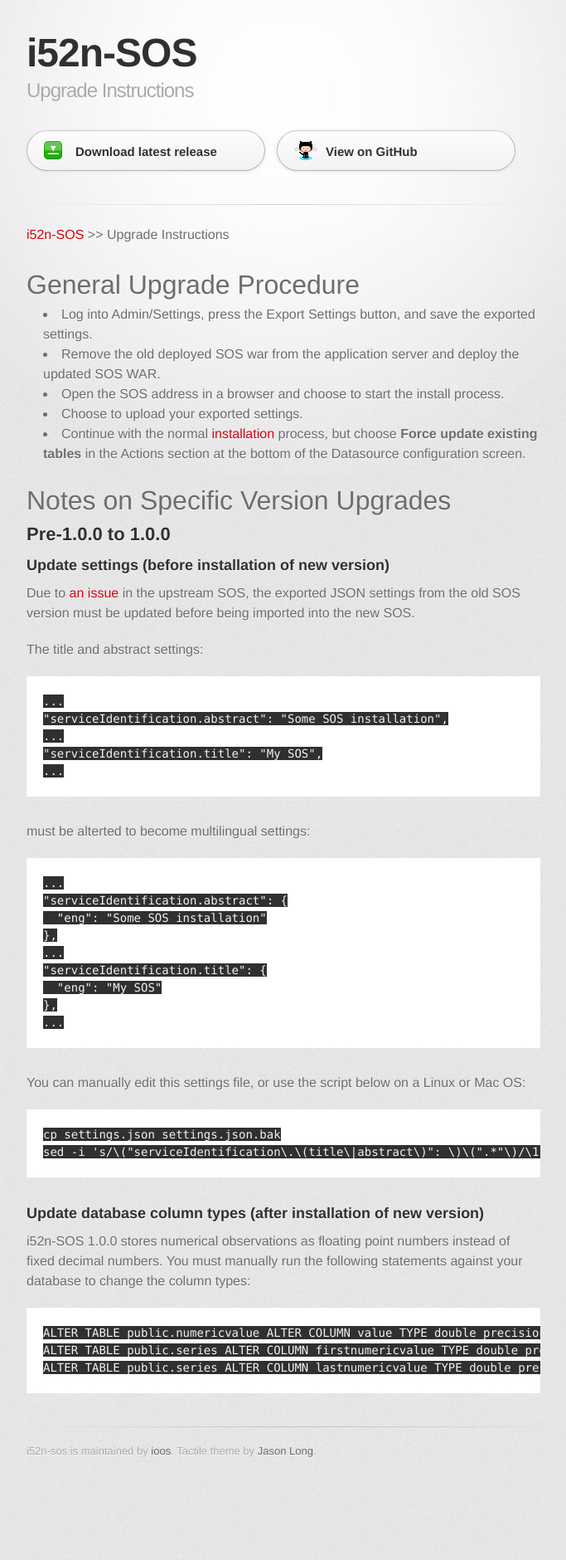
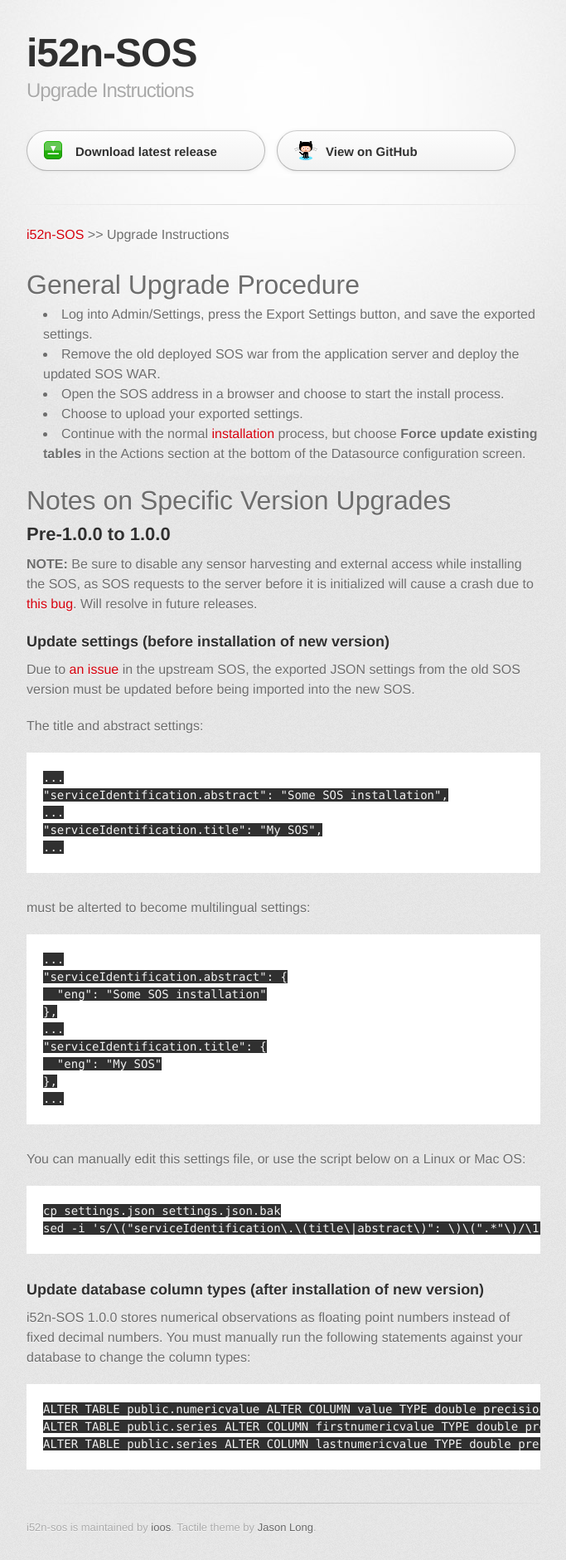
Before and after one commit to ioos/i52n-sos, a Jekyll site: the page built from upgrade.md, in a window 1280 px wide. Shown: the whole page at 83% size, without its empty margins (298-981 px from the left). Built offline with Jekyll 4.4.1, drawn with Linux system fonts in a browser that asks for light colours; some web fonts are replaced; before the commit the page ends 1788 px from its top, so only the background shows below that.

Commit message:
Add note about configurator bug

```diff
--- a/upgrade.md
+++ b/upgrade.md
@@ -14,6 +14,8 @@ title: Upgrade Instructions
 # Notes on Specific Version Upgrades
 
 ## Pre-1.0.0 to 1.0.0 <a name="1.0.0"></a>
+
+__NOTE:__ Be sure to disable any sensor harvesting and external access while installing the SOS, as SOS requests to the server before it is initialized will cause a crash due to [this bug](https://github.com/ioos/i52n-sos/issues/22). Will resolve in future releases.
 
 ### Update settings (before installation of new version)
 
```
